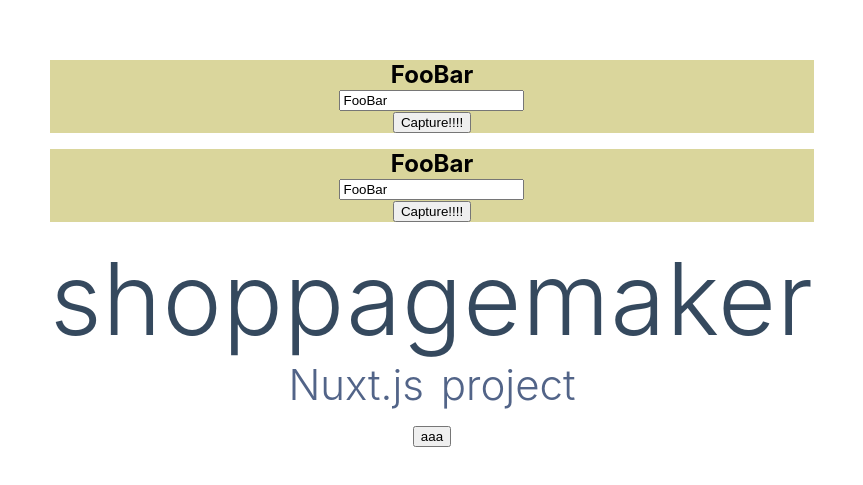
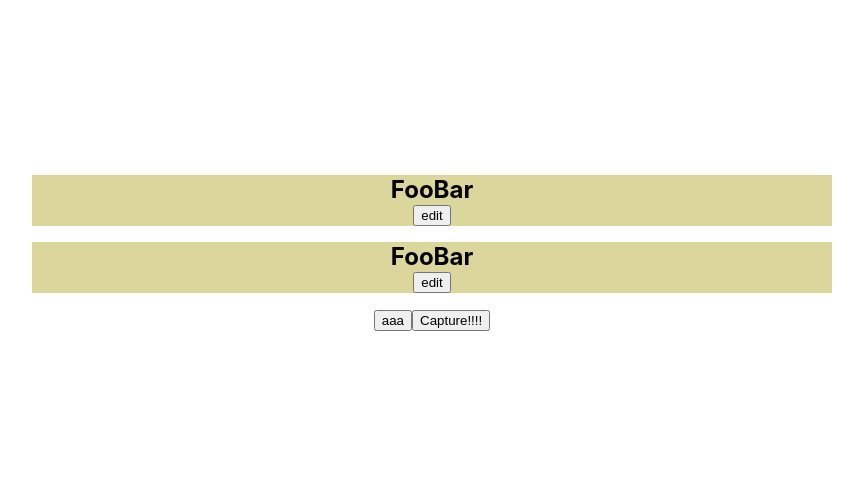
Before and after one commit to t4traw/ecpagemaker, a Nuxt app: page / in a window 1280 px wide. Shown: the part 147-632 px from the top of the page, without its empty margins (208-1071 px from the left). Built offline with nearby package versions, Linux system fonts and the light colour scheme.

Commit message:
WIP やっぱフォームでデータはデータにしておくように

```diff
--- a/components/capture_test.vue
+++ b/components/capture_test.vue
@@ -1,17 +1,16 @@
 <template lang="ejs">
   <div class="block">
-    <div id="capture_block">
-      <h2 contenteditable="true">{{foobar}}</h2>
+    <div id="capture_block" v-on:click="edit_block">
+      <h2>{{foobar}}</h2>
+      <button v-on:click="edit_block">edit</button>
     </div>
-    <div class="">
+    <div class="modal hidden">
       <input v-model="foobar">
     </div>
-    <button v-on:click="capture">Capture!!!!</button>
   </div>
 </template>
 
 <script>
-import html2canvas from 'html2canvas'
 export default {
   data() {
     return {
@@ -19,10 +18,9 @@
     }
   },
   methods: {
-    capture: function(){
-      html2canvas(document.body).then(function(canvas) {
-          document.body.appendChild(canvas);
-      });
+    edit_block: function(){
+      document.querySelector('#modal').classList.remove('hidden')
+      var bg = document.createElement('div')
     }
   }
 }
@@ -33,4 +31,7 @@
 .block
   background-color: rgb(218, 214, 156)
   margin-bottom: 1em
+
+.hidden
+  display: none
 </style>
--- a/nuxt.config.js
+++ b/nuxt.config.js
@@ -13,6 +13,9 @@
       { rel: 'icon', type: 'image/x-icon', href: '/favicon.ico' }
     ],
   },
+  css: [
+    '~/assets/styylesheets/modal.css'
+  ]
   /*
   ** Customize the progress bar color
   */
--- a/pages/index.vue
+++ b/pages/index.vue
@@ -1,19 +1,15 @@
 <template>
   <section class="container">
-    <div>
+    <div class="design_column">
       <capture-test v-for='index in counter' :key="index"/>
-      <h1 class="title">
-        shoppagemaker
-      </h1>
-      <h2 class="subtitle">
-        Nuxt.js project
-      </h2>
       <button v-on:click="counter++">aaa</button>
+      <button v-on:click="capture">Capture!!!!</button>
     </div>
   </section>
 </template>
 
 <script>
+import html2canvas from 'html2canvas'
 import CaptureTest from '~/components/capture_test.vue'
 
 export default {
@@ -25,10 +21,22 @@
   components: {
     CaptureTest
   },
+  methods: {
+    capture: function(){
+      html2canvas(document.body).then(function(canvas) {
+          document.body.appendChild(canvas);
+      });
+    }
+  }
 }
 </script>
 
-<style>
+<style lang="scss" scoped>
+
+.design_column {
+  width: 800px;
+}
+
 .container {
   min-height: 100vh;
   display: flex;
```
Also changed, not shown: assets/stylesheets/modal.sass (added).
